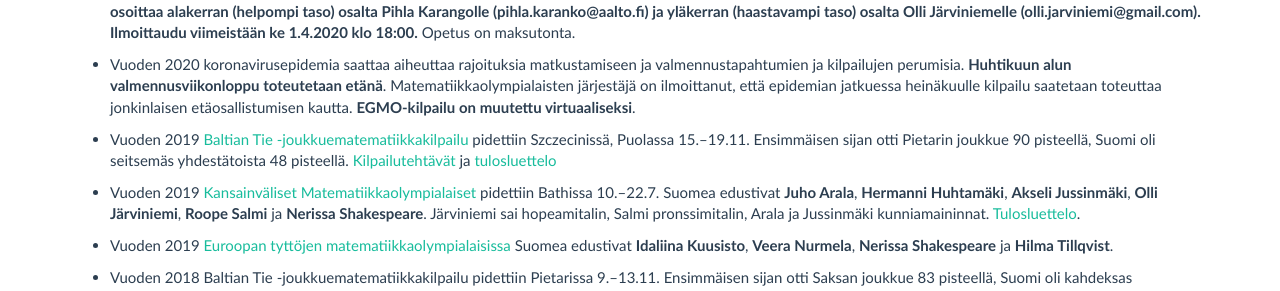
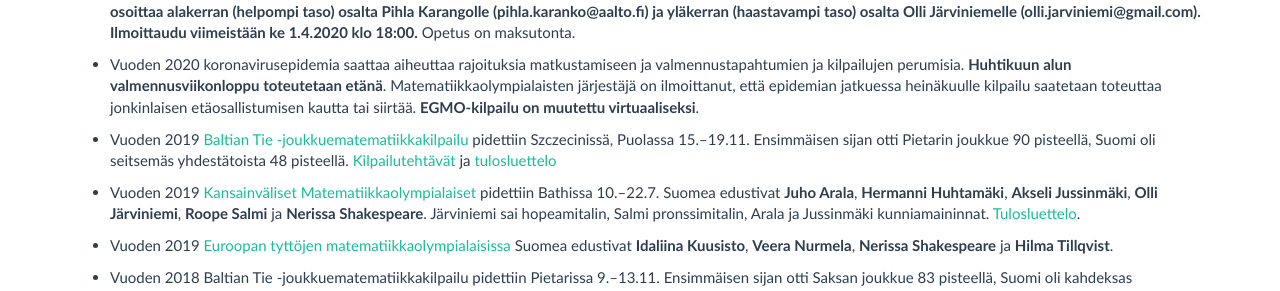
Before and after one commit to matematiikkakilpailut/matematiikkakilpailut.github.io, a Jekyll site: the page built from index.md, in a window 1280 px wide. Shown: the part 625-916 px from the top of the page. Built offline with Jekyll 4.4.1, drawn with Linux system fonts in a browser that asks for light colours.

Commit message:
Update index.md
IMO siirto

```diff
--- a/index.md
+++ b/index.md
@@ -41,7 +41,7 @@
 
 * **Huhtikuun valmennusviikonloppu toteutetaan etänä. Valmennusta on tarjolla ainakin la 4.4.2020 klo 9:55-12:30 ja 14:00-16:30. Ilmoittautumiset ja kysymykset voi osoittaa alakerran (helpompi taso) osalta Pihla Karangolle (pihla.karanko@aalto.fi) ja yläkerran (haastavampi taso) osalta Olli Järviniemelle (olli.jarviniemi@gmail.com). Ilmoittaudu viimeistään ke 1.4.2020 klo 18:00.** Opetus on maksutonta.
 
-* Vuoden 2020 koronavirusepidemia saattaa aiheuttaa rajoituksia matkustamiseen ja valmennustapahtumien ja kilpailujen perumisia. **Huhtikuun alun valmennusviikonloppu toteutetaan etänä**. Matematiikkaolympialaisten järjestäjä on ilmoittanut, että epidemian jatkuessa heinäkuulle kilpailu saatetaan toteuttaa jonkinlaisen etäosallistumisen kautta. **EGMO-kilpailu on muutettu virtuaaliseksi**.
+* Vuoden 2020 koronavirusepidemia saattaa aiheuttaa rajoituksia matkustamiseen ja valmennustapahtumien ja kilpailujen perumisia. **Huhtikuun alun valmennusviikonloppu toteutetaan etänä**. Matematiikkaolympialaisten järjestäjä on ilmoittanut, että epidemian jatkuessa heinäkuulle kilpailu saatetaan toteuttaa jonkinlaisen etäosallistumisen kautta tai siirtää. **EGMO-kilpailu on muutettu virtuaaliseksi**.
 
 * Vuoden 2019 [Baltian Tie -joukkuematematiikkakilpailu](http://balticway19.mimuw.edu.pl/index.html) pidettiin Szczecinissä, Puolassa 15.&ndash;19.11. Ensimmäisen sijan otti Pietarin joukkue 90 pisteellä, Suomi oli seitsemäs yhdestätoista 48 pisteellä. [Kilpailutehtävät](/Baltian_tie/2019/BW19_FIN.pdf) ja [tulosluettelo](http://balticway19.mimuw.edu.pl/BW19-results.pdf)
 
```
